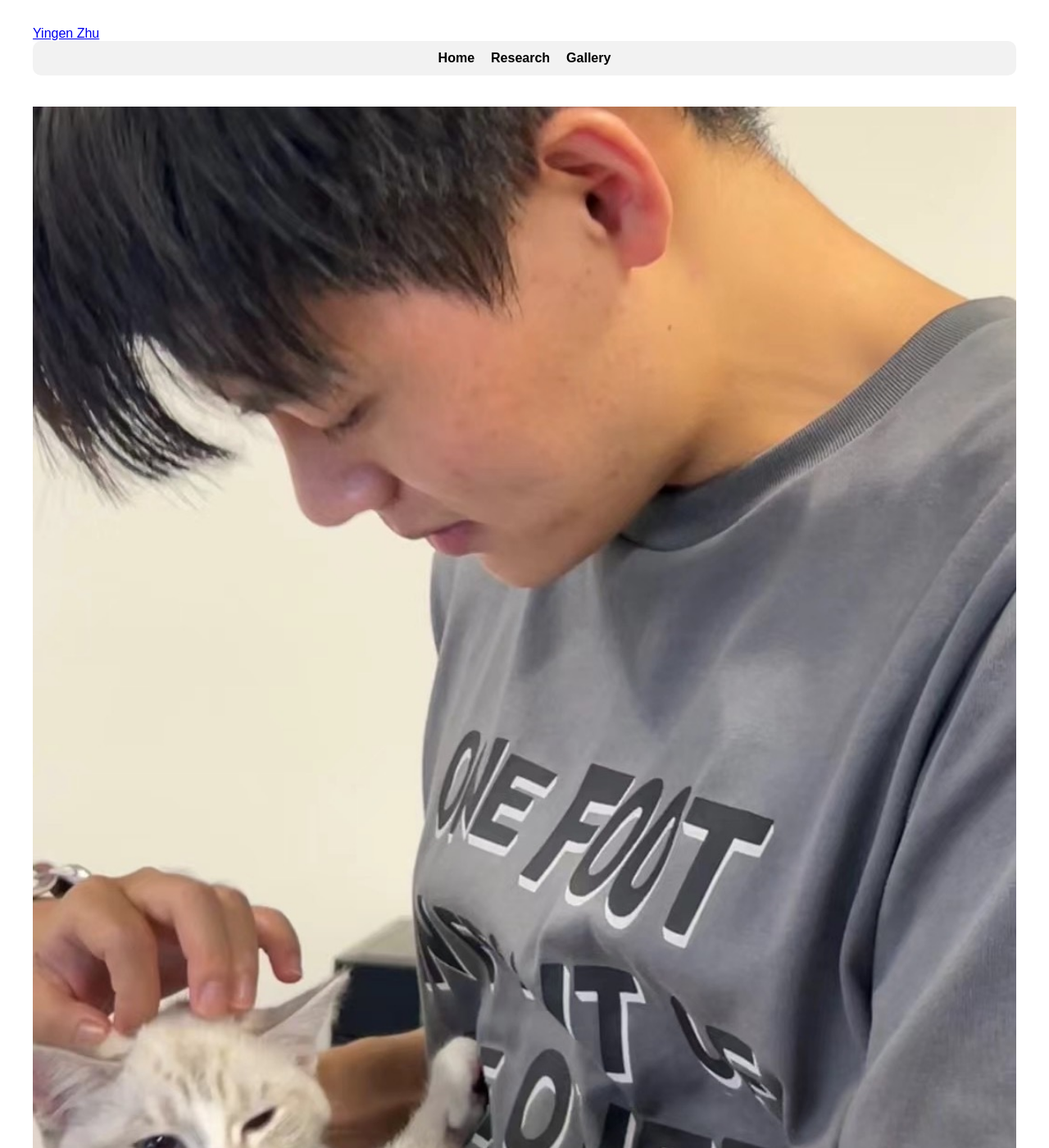
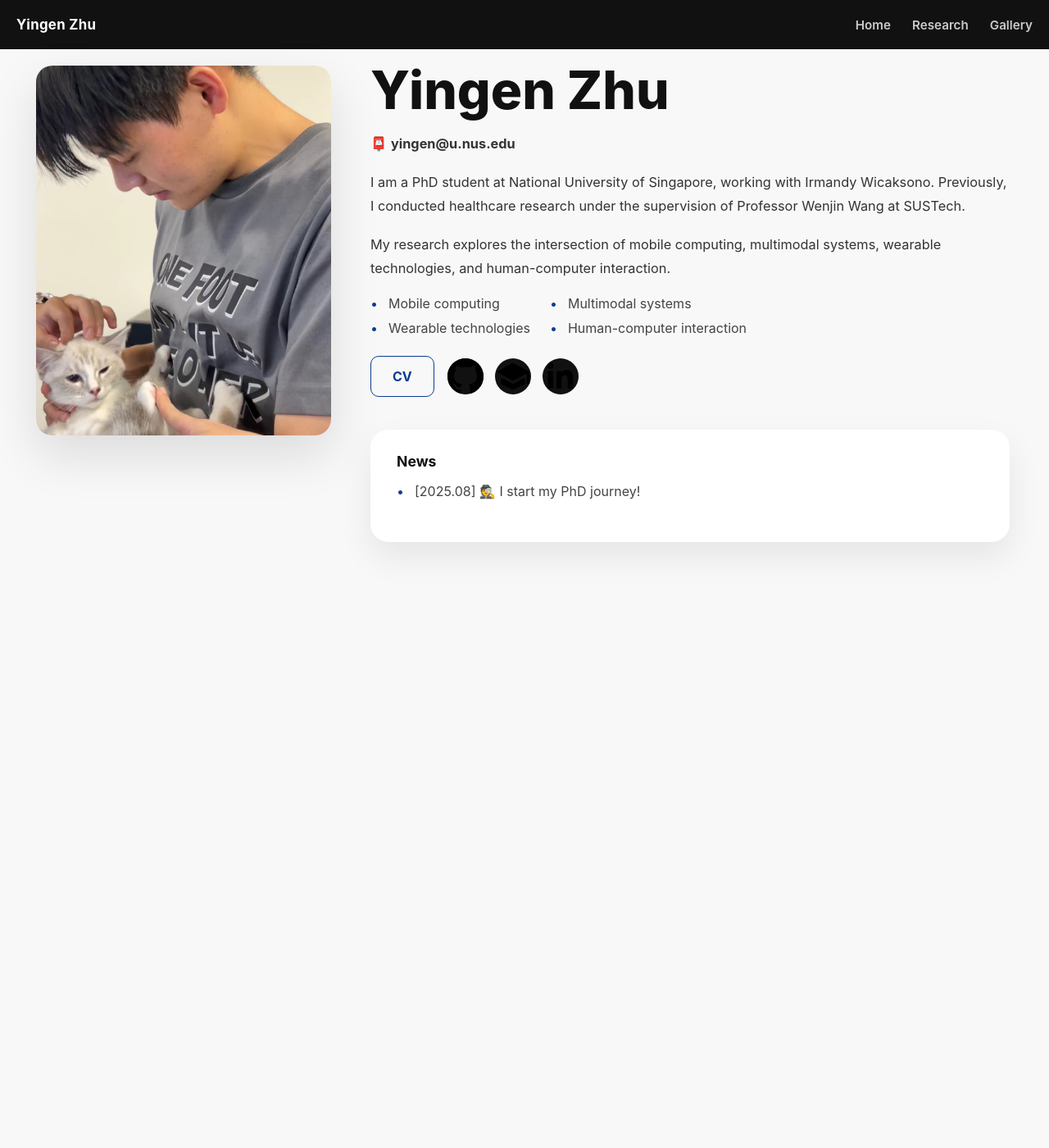
Before and after one commit to yingen-zhu/yingen-zhu.github.io, a Jekyll site: the page built from index.md, in a window 1280 px wide and 1400 px high. Shown: the whole window at 82% size. Built offline with Jekyll 4.4.1, drawn with Linux system fonts in a browser that asks for light colours.

Commit message:
Add files via upload

```diff
--- a/assets/css/style.css
+++ b/assets/css/style.css
@@ -3,50 +3,227 @@
 }
 
 body {
-  font-family: Arial, sans-serif;
-  margin: 32px 40px;
+  margin: 0;
+  font-family: Inter, -apple-system, BlinkMacSystemFont, "Segoe UI", sans-serif;
+  color: #111;
+  background: #f8f8f8;
 }
 
-nav {
-  background: #f2f2f2;
-  display: flex;
-  justify-content: center;
-  align-items: center;
-  gap: 20px;
-  padding: 12px 20px;
-  border-radius: 10px;
-  margin-bottom: 28px;
-}
-
-nav a {
+a {
+  color: inherit;
   text-decoration: none;
-  font-weight: bold;
-  color: #000;
-}
-
-nav a:visited,
-nav a:hover,
-nav a:focus,
-nav a:active {
-  color: #000;
 }
 
 .container {
-  width: min(1280px, 100%);
+  width: min(1240px, 100%);
   margin: 0 auto;
+  padding: 0 24px;
 }
 
-img {
-  width: 100%;
-  margin-top: 10px;
+.site-header {
+  background: #111;
+  color: #fff;
 }
 
-@media (max-width: 768px) {
-  body {
-    margin: 20px;
+.header-inner {
+  display: flex;
+  align-items: center;
+  justify-content: space-between;
+  gap: 24px;
+  padding: 20px 0;
+}
+
+.brand a {
+  font-size: 1.05rem;
+  font-weight: 700;
+  letter-spacing: 0.02em;
+  color: #fff;
+}
+
+.site-nav {
+  display: flex;
+  align-items: center;
+  gap: 26px;
+  flex-wrap: wrap;
+}
+
+.site-nav a {
+  font-size: 0.95rem;
+  font-weight: 600;
+  color: #fff;
+  opacity: 0.78;
+  transition: opacity 0.2s ease;
+}
+
+.site-nav a:hover,
+.site-nav a:focus {
+  opacity: 1;
+}
+
+main {
+  padding: 44px 0 64px;
+}
+
+.profile-hero {
+  display: grid;
+  grid-template-columns: minmax(280px, 360px) 1fr;
+  gap: 48px;
+  align-items: start;
+  padding: 20px 0 48px;
+}
+
+.profile-photo {
+  position: sticky;
+  top: 24px;
+}
+
+.profile-photo img {
+  width: 100%;
+  border-radius: 20px;
+  box-shadow: 0 24px 60px rgba(17, 17, 17, 0.12);
+  display: block;
+}
+
+.profile-copy {
+  max-width: 780px;
+}
+
+.profile-copy h1 {
+  font-size: clamp(3rem, 5vw, 4.25rem);
+  line-height: 0.95;
+  margin: 0 0 20px;
+  font-weight: 800;
+}
+
+.profile-copy p {
+  font-size: 1.02rem;
+  line-height: 1.78;
+  color: #333;
+  margin: 0 0 18px;
+}
+
+.profile-copy p span {
+  font-weight: 600;
+}
+
+.profile-copy ul {
+  list-style: none;
+  padding: 0;
+  margin: 0 0 24px;
+  display: grid;
+  grid-template-columns: repeat(2, minmax(0, max-content));
+  gap: 10px 24px;
+}
+
+.profile-copy li {
+  position: relative;
+  padding-left: 22px;
+  color: #444;
+}
+
+.profile-copy li::before {
+  content: "•";
+  position: absolute;
+  left: 0;
+  top: 0;
+  color: #0a3d91;
+}
+
+.profile-actions {
+  display: flex;
+  flex-wrap: wrap;
+  gap: 16px;
+  align-items: center;
+  margin-bottom: 40px;
+}
+
+.button {
+  display: inline-flex;
+  align-items: center;
+  justify-content: center;
+  padding: 14px 26px;
+  border-radius: 10px;
+  background: transparent;
+  border: 1.5px solid #0a3d91;
+  color: #0a3d91;
+  font-weight: 700;
+}
+
+.button:hover {
+  background: rgba(10, 61, 145, 0.08);
+}
+
+.social-links {
+  display: flex;
+  gap: 14px;
+}
+
+.social-links a {
+  width: 44px;
+  height: 44px;
+  border-radius: 50%;
+  background: #111;
+  display: inline-flex;
+  align-items: center;
+  justify-content: center;
+  color: #fff;
+  transition: transform 0.2s ease, background 0.2s ease;
+}
+
+.social-links a:hover {
+  transform: translateY(-2px);
+  background: #0a3d91;
+}
+
+.news-section {
+  background: #fff;
+  border-radius: 22px;
+  padding: 28px 32px;
+  box-shadow: 0 18px 40px rgba(17, 17, 17, 0.08);
+}
+
+.news-title {
+  margin: 0 0 16px;
+  font-size: 1.1rem;
+  font-weight: 700;
+}
+
+.news-list {
+  margin: 0;
+  padding-left: 20px;
+  color: #444;
+}
+
+.news-list li + li {
+  margin-top: 12px;
+}
+
+@media (max-width: 900px) {
+  .profile-hero {
+    grid-template-columns: 1fr;
   }
 
-  nav {
-    padding: 10px 16px;
+  .profile-photo {
+    position: relative;
+    top: 0;
   }
 }
+
+@media (max-width: 640px) {
+  .container {
+    padding: 0 18px;
+  }
+
+  .site-nav {
+    gap: 16px;
+  }
+
+  .profile-copy h1 {
+    font-size: clamp(2.6rem, 9vw, 3.4rem);
+  }
+
+  .profile-copy p,
+  .news-section {
+    font-size: 0.98rem;
+  }
+}
```
